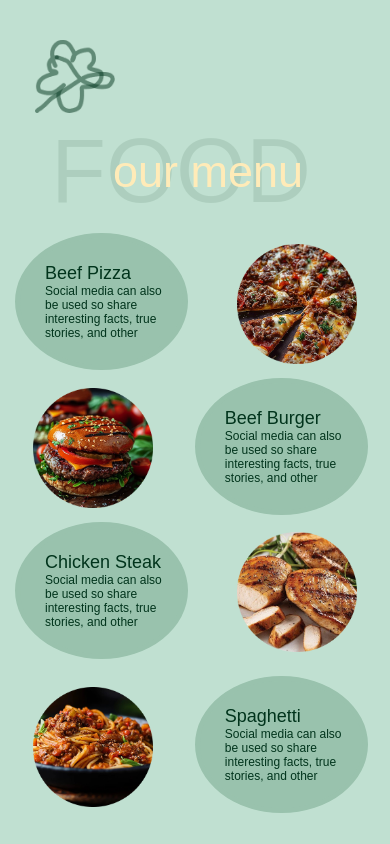
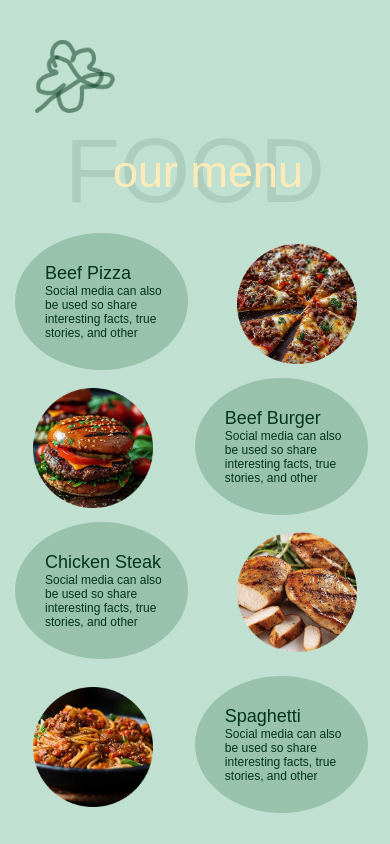
Before and after one commit to Vladislavkaa-com/menu, a plain HTML site: page index.html in a window 390 px wide. Drawn offline with Linux system fonts and the light colour scheme; a web font is replaced by a local one.

Commit message:
Add files via upload

```diff
--- a/style.css
+++ b/style.css
@@ -152,7 +152,7 @@ body {
 
 @media screen and (max-width: 768px) {
   .section__main-text {
-    padding-left: 10%;
+    padding-left: 50px;
     font-size: 180px;
   }
   .main__text {
```
